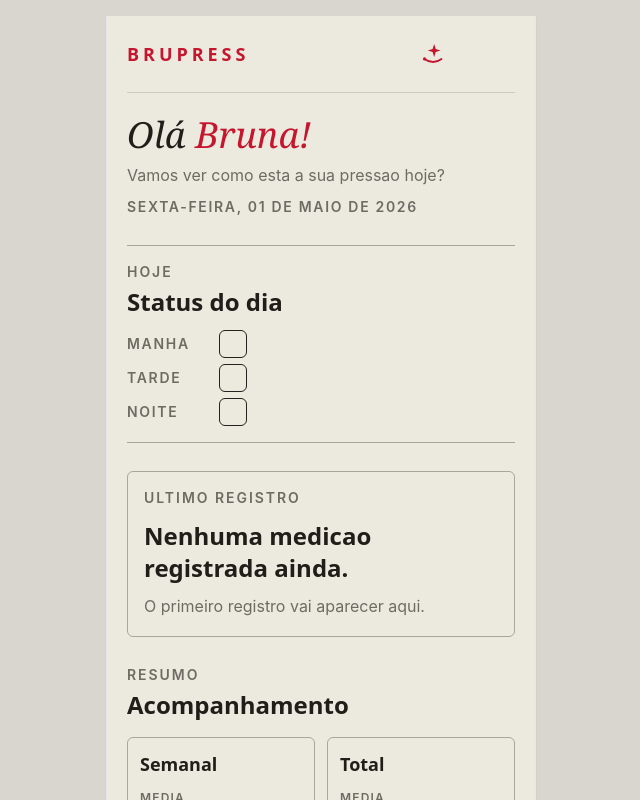
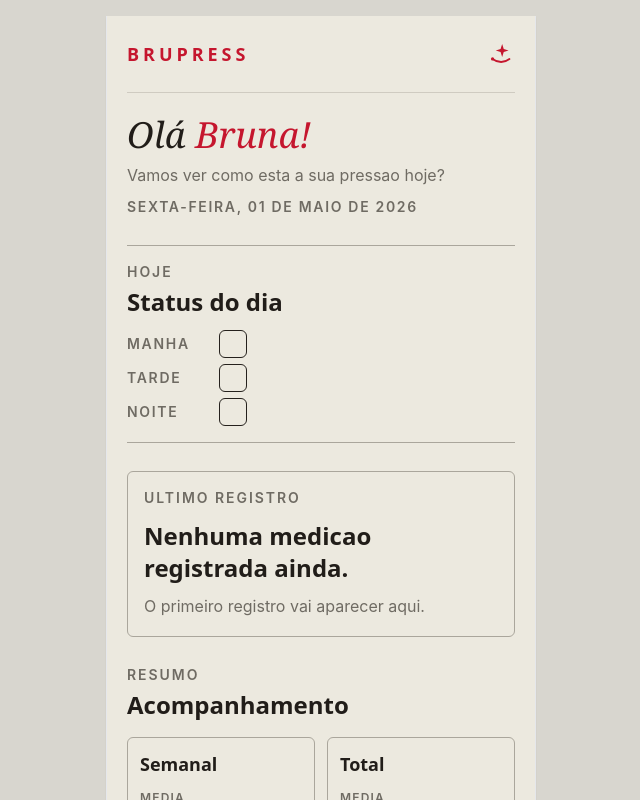
Before and after one commit to hericlessssss/brupress, a React (Vite) app: page / in a window 1280 px wide. Shown: the top 800 px of the page, without its empty margins (319-959 px from the left). Built offline with nearby package versions, Linux system fonts and the light colour scheme; no server answers; the database is empty.

Commit message:
fix: ajuste de icone header

```diff
--- a/src/components/BrandHeader.tsx
+++ b/src/components/BrandHeader.tsx
@@ -15,7 +15,7 @@ export function BrandHeader({
 
   return (
     <div className={`flex w-full flex-col ${hasGreeting ? 'gap-6' : 'gap-3'}`}>
-      <div className="grid w-80 max-w-full grid-cols-[1fr_auto] items-center gap-4">
+      <div className="grid w-full grid-cols-[1fr_auto] items-center gap-4">
         <p className="font-display text-lg font-bold uppercase tracking-[0.22em] text-accent">
           Brupress
         </p>
```
